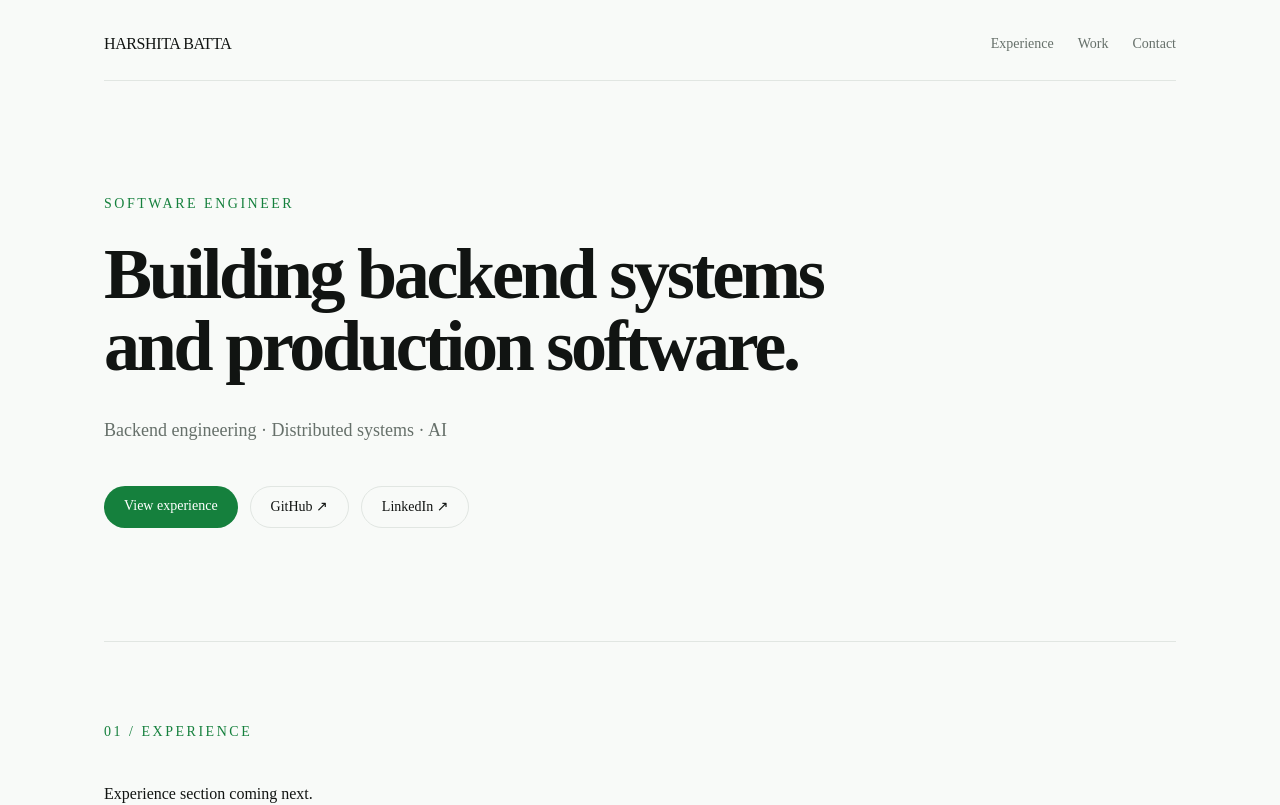
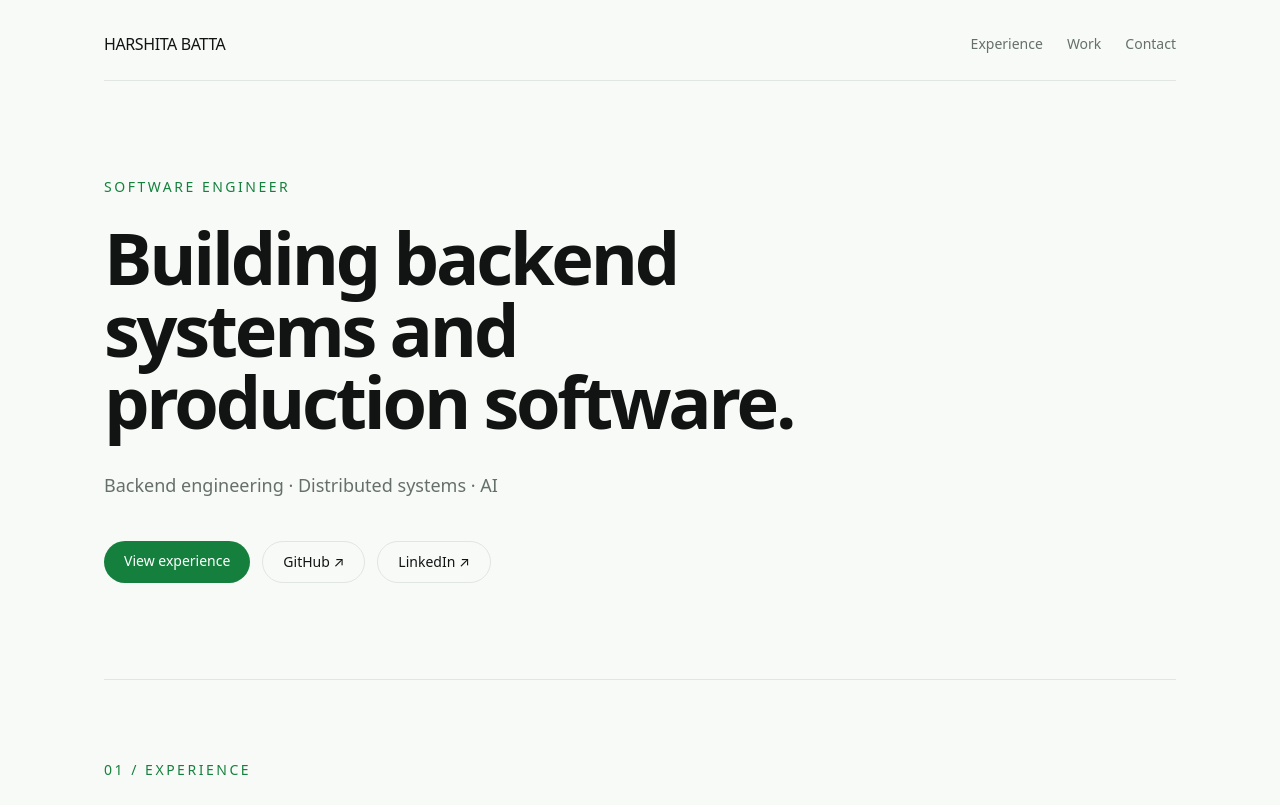
Before and after one commit to harshitabatta/Portfolio, a Next.js app: page / in a window 1280 px wide. Shown: the top 805 px of the page. Built offline with nearby package versions, Linux system fonts and the light colour scheme.

Commit message:
fix: remove unsupported font variable from global styles

```diff
--- a/src/app/globals.css
+++ b/src/app/globals.css
@@ -30,7 +30,7 @@ body {
   margin: 0;
   background: rgb(var(--background));
   color: rgb(var(--ink));
-  font-family: var(--font-geist-sans), system-ui, sans-serif;
+  font-family: system-ui, -apple-system, BlinkMacSystemFont, "Segoe UI", sans-serif;
   -webkit-font-smoothing: antialiased;
 }
 a { color: inherit; text-decoration: none; }
```
